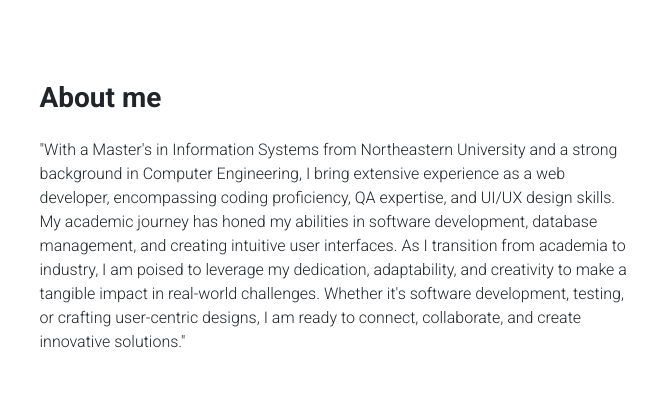
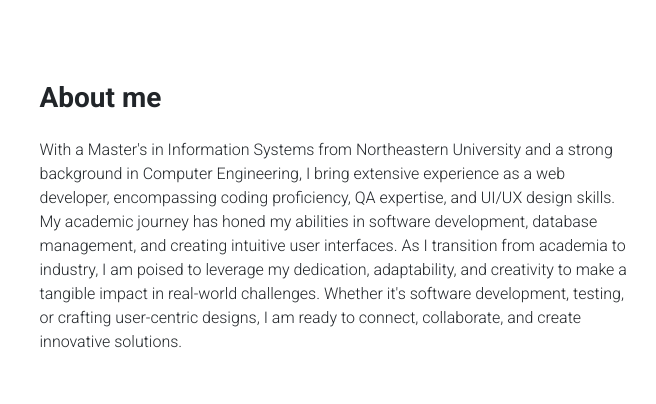
Before and after one commit to mansiDandgaval/mansidandgaval, a plain HTML site: page index.html in a window 1280 px wide. Shown: the part 800-1204 px from the top of the page, 503-1159 px from the left. Drawn offline with Linux system fonts and the light colour scheme.

Commit message:
Update index.html

```diff
--- a/index.html
+++ b/index.html
@@ -248,13 +248,13 @@
               <h3 class="font-weight-bold mb-4">About me</h3>
 
               <p>
-                "With a Master's in Information Systems from Northeastern University and a strong background in Computer
+                With a Master's in Information Systems from Northeastern University and a strong background in Computer
                 Engineering, I bring extensive experience as a web developer, encompassing coding proficiency, QA
                 expertise, and UI/UX design skills. My academic journey has honed my abilities in software development,
                 database management, and creating intuitive user interfaces. As I transition from academia to industry,
                 I am poised to leverage my dedication, adaptability, and creativity to make a tangible impact in
                 real-world challenges. Whether it's software development, testing, or crafting user-centric designs, I
-                am ready to connect, collaborate, and create innovative solutions."
+                am ready to connect, collaborate, and create innovative solutions.
               </p>
 
               <!-- <button type="button" class="btn btn-orange btn-rounded mx-0">
```
